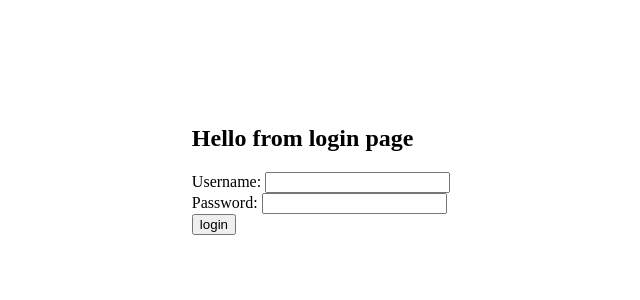
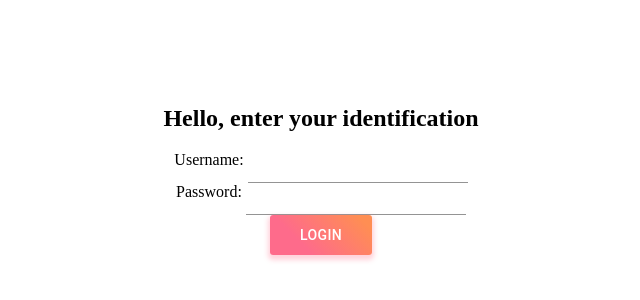
Before and after one commit to juanjopmelida/laboratorio-modulo-4-basico, a React app: page / in a window 1280 px wide. Shown: the part 238-538 px from the top of the page, without its empty margins (319-959 px from the left). Built offline with nearby package versions, Linux system fonts and the light colour scheme.

Commit message:
styling login

```diff
--- a/src/components/Login/login.tsx
+++ b/src/components/Login/login.tsx
@@ -1,6 +1,9 @@
 import React from "react";
 import { useHistory } from "react-router-dom";
 import Box from "@material-ui/core/Box";
+import Button from "@material-ui/core/Button";
+import { styled } from "@material-ui/core/styles";
+import TextField from "@material-ui/core/TextField";
 
 export const LoginPage: React.FC = () => {
   const history = useHistory();
@@ -16,35 +19,43 @@ export const LoginPage: React.FC = () => {
     }
   };
 
+  const StyledButton = styled(Button)({
+    background: "linear-gradient(45deg, #FE6B8B 30%, #FF8E53 90%)",
+    border: 0,
+    borderRadius: 3,
+    boxShadow: "0 3px 5px 2px rgba(255, 105, 135, .3)",
+    color: "white",
+    height: 40,
+    padding: "0 30px",
+  });
+
   return (
+    <form onSubmit={handleNavigation}>
       <Box
         display="flex"
+        flexDirection="column"
         justifyContent="center"
         alignItems="center"
         minHeight="100vh"
       >
-      <form onSubmit={handleNavigation}>
-        <h2>Hello from login page</h2>
-        <div>
+        <h2>Hello, enter your identification</h2>
         <div>
           <label>Username: </label>
-            <input
+          <TextField
             value={username}
             onChange={(e) => setUsername(e.target.value)}
           />
         </div>
         <div>
           <label>Password: </label>
-            <input
+          <TextField
             type="password"
             value={password}
             onChange={(e) => setPassword(e.target.value)}
           />
         </div>
-        </div>
-
-        <button type="submit">login</button>
+        <StyledButton type="submit">login</StyledButton>
+      </Box>
     </form>
-    </Box>
   );
 };
```
Lines whose indentation alone changed are shown as unchanged.
